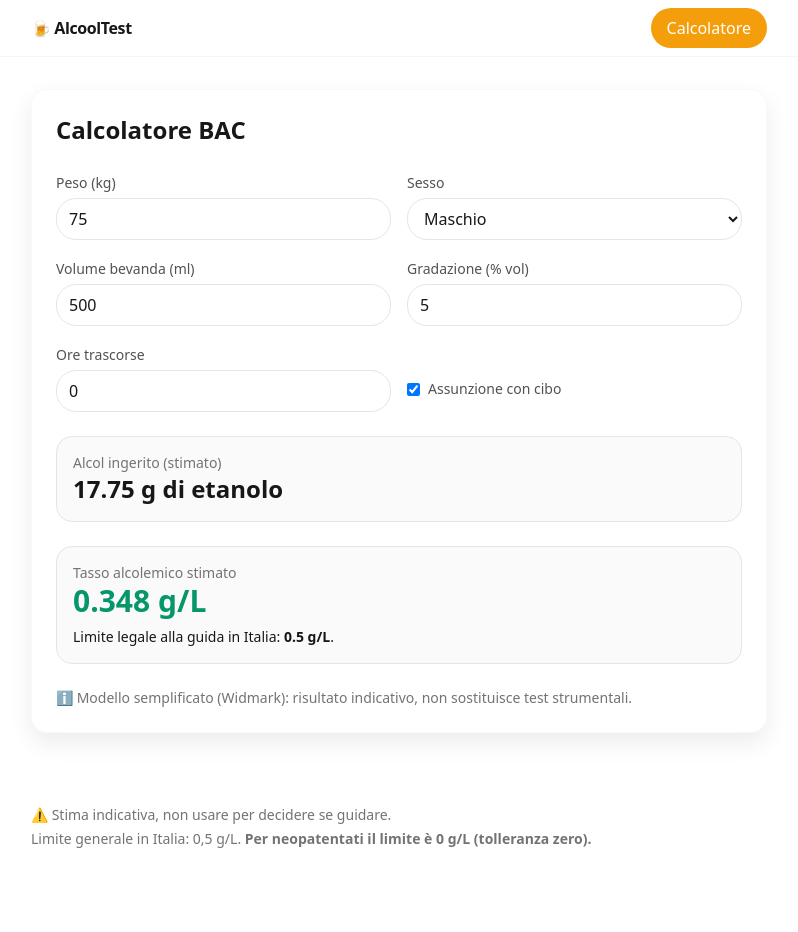
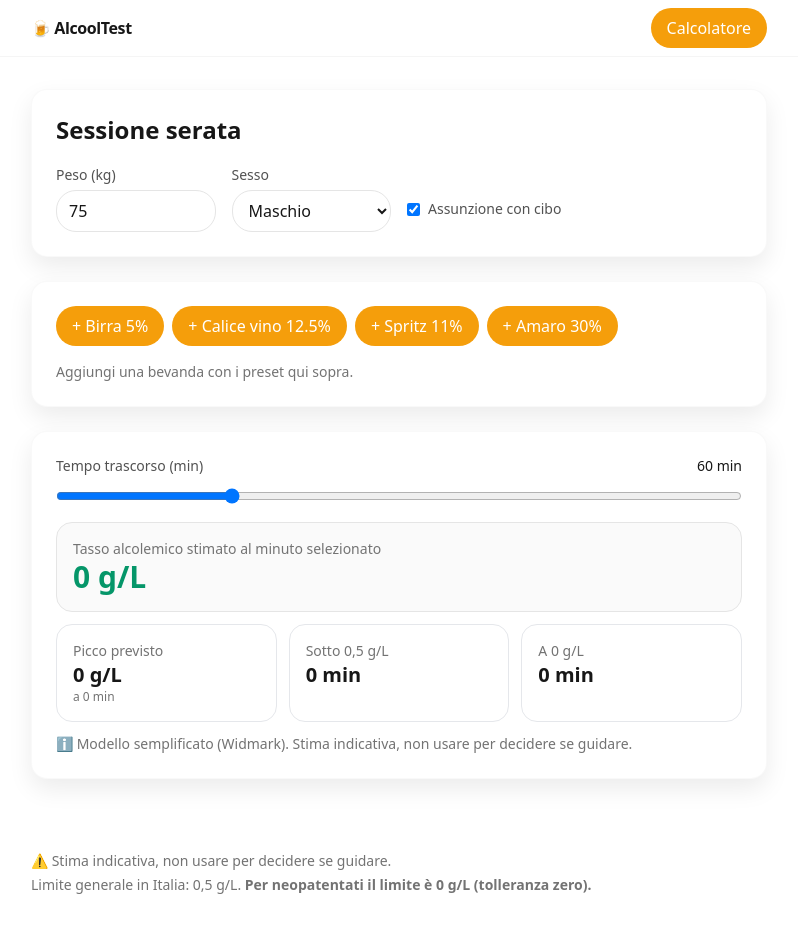
Before and after one commit to PaoloFromBru/AlcoolTest, a Next.js app: page /calc in a window 1280 px wide. Shown: the top 932 px of the page, without its empty margins (241-1039 px from the left). Before the commit the page ends 889 px from the top, so only its background shows below. Built offline with nearby package versions, Linux system fonts and the light colour scheme.

Commit message:
Update page.tsx
Nuovo metodo di calcolo

```diff
--- a/app/calc/page.tsx
+++ b/app/calc/page.tsx
@@ -1,92 +1,213 @@
 "use client";
 
-import { useMemo, useState } from "react";
+import { useEffect, useMemo, useState } from "react";
 
 type Sex = "M" | "F";
+type Drink = { id: string; name: string; volume: number; abv: number; atMin: number };
+
+const PRESETS: Array<Pick<Drink, "name" | "volume" | "abv">> = [
+  { name: "Birra 5%", volume: 330, abv: 5 },
+  { name: "Calice vino 12.5%", volume: 150, abv: 12.5 },
+  { name: "Spritz 11%", volume: 200, abv: 11 },
+  { name: "Amaro 30%", volume: 40, abv: 30 },
+];
+
+function gramsOfAlcohol(volumeMl: number, abvPct: number) {
+  // ml * % * densità etanolo (0.789 g/ml)
+  return volumeMl * (abvPct / 100) * 0.789;
+}
 
 export default function CalcPage() {
-  const [weight, setWeight] = useState(75); // kg
+  const [weight, setWeight] = useState(75);
   const [sex, setSex] = useState<Sex>("M");
-  const [volume, setVolume] = useState(500); // ml
-  const [abv, setAbv] = useState(5); // % vol
-  const [hours, setHours] = useState(0); // since first drink
   const [withFood, setWithFood] = useState(true);
 
-  const result = useMemo(() => {
-    // grams of pure alcohol = ml * (abv/100) * density (0.789 g/ml)
-    const grams = volume * (abv / 100) * 0.789;
+  // timeline: minuti passati dalla prima bevuta
+  const [drinks, setDrinks] = useState<Drink[]>([]);
+  const [minutes, setMinutes] = useState(60); // slider: momento della serata da analizzare
+
+  // beta: eliminazione media 0.15 g/L/ora
+  const BETA = 0.15; // g/L per ora
   const r = sex === "M" ? 0.68 : 0.55;
-    // absorption: simple dampening if with food (approx 10%)
-    const absorbed = grams * (withFood ? 0.9 : 1);
-    // Widmark g/L (approx) – elimination beta 0.15 g/L/h
-    let bac = absorbed / (weight * r) - 0.15 * hours;
-    if (bac < 0) bac = 0;
-    return { grams: +absorbed.toFixed(2), bac: +bac.toFixed(3) };
-  }, [weight, sex, volume, abv, hours, withFood]);
 
-  const legalLimit = 0.5;
+  // persistenza locale
+  useEffect(() => {
+    const saved = localStorage.getItem("alcooltest.session");
+    if (saved) {
+      const parsed = JSON.parse(saved);
+      setWeight(parsed.weight ?? 75);
+      setSex(parsed.sex ?? "M");
+      setWithFood(parsed.withFood ?? true);
+      setDrinks(parsed.drinks ?? []);
+      setMinutes(parsed.minutes ?? 60);
+    }
+  }, []);
+  useEffect(() => {
+    localStorage.setItem(
+      "alcooltest.session",
+      JSON.stringify({ weight, sex, withFood, drinks, minutes })
+    );
+  }, [weight, sex, withFood, drinks, minutes]);
+
+  const addDrink = (d: Pick<Drink, "name" | "volume" | "abv">) => {
+    const id = crypto.randomUUID();
+    // orario: mettiamo di default alla fine della timeline corrente
+    const atMin = drinks.length ? Math.max(...drinks.map(x => x.atMin)) : 0;
+    setDrinks(prev => [...prev, { id, name: d.name, volume: d.volume, abv: d.abv, atMin }]);
+  };
+
+  const updateDrink = (id: string, patch: Partial<Drink>) =>
+    setDrinks(prev => prev.map(d => (d.id === id ? { ...d, ...patch } : d)));
+
+  const removeDrink = (id: string) =>
+    setDrinks(prev => prev.filter(d => d.id !== id));
+
+  const tMaxMin = useMemo(() => (drinks.length ? Math.max(...drinks.map(d => d.atMin)) + 180 : 240), [drinks]); // esplora fino a 3 ore dopo l’ultima
+
+  // BAC in un certo minuto t: somma dei contributi di ogni drink dalla sua "atMin"
+  const bacAtMin = (tMin: number) => {
+    const betaPerMin = BETA / 60;
+    let sum = 0;
+    for (const d of drinks) {
+      if (tMin < d.atMin) continue;
+      const g = gramsOfAlcohol(d.volume, d.abv) * (withFood ? 0.9 : 1); // attenuazione cibo
+      const elapsedMin = tMin - d.atMin;
+      const bac0 = g / (weight * r); // g/L immediatamente dopo assorbimento (sempl.)
+      const bacNow = bac0 - betaPerMin * elapsedMin;
+      if (bacNow > 0) sum += bacNow;
+    }
+    return +sum.toFixed(3);
+  };
+
+  // curva, picco, quando si torna sotto soglie
+  const analysis = useMemo(() => {
+    let peak = { t: 0, bac: 0 };
+    let below05At: number | null = null;
+    let below00At: number | null = null;
+
+    for (let t = 0; t <= tMaxMin; t += 5) {
+      const b = bacAtMin(t);
+      if (b > peak.bac) peak = { t, bac: b };
+      if (below05At === null && b < 0.5) below05At = t;
+      if (below00At === null && b <= 0) below00At = t;
+    }
+    return { peak, below05At, below00At };
+  }, [drinks, tMaxMin, weight, r, withFood]);
+
+  const currentBac = bacAtMin(minutes);
 
   return (
-    <div className="card space-y-6">
-      <h1 className="text-2xl font-bold">Calcolatore BAC</h1>
-
-      <div className="grid grid-cols-1 sm:grid-cols-2 gap-4">
-        <label className="space-y-1">
+    <div className="space-y-6">
+      <div className="card space-y-4">
+        <h1 className="text-2xl font-bold">Sessione serata</h1>
+        <div className="grid grid-cols-1 sm:grid-cols-4 gap-4">
+          <label className="space-y-1 col-span-1">
             <span className="label">Peso (kg)</span>
             <input className="input" type="number" min={30} max={200} value={weight}
               onChange={(e) => setWeight(parseFloat(e.target.value || "0"))} />
           </label>
-
-        <label className="space-y-1">
+          <label className="space-y-1 col-span-1">
             <span className="label">Sesso</span>
             <select className="input" value={sex} onChange={(e) => setSex(e.target.value as Sex)}>
               <option value="M">Maschio</option>
               <option value="F">Femmina</option>
             </select>
           </label>
-
-        <label className="space-y-1">
-          <span className="label">Volume bevanda (ml)</span>
-          <input className="input" type="number" min={50} max={2000} value={volume}
-            onChange={(e) => setVolume(parseFloat(e.target.value || "0"))} />
-        </label>
-
-        <label className="space-y-1">
-          <span className="label">Gradazione (% vol)</span>
-          <input className="input" type="number" step="0.1" min={0} max={80} value={abv}
-            onChange={(e) => setAbv(parseFloat(e.target.value || "0"))} />
-        </label>
-
-        <label className="space-y-1">
-          <span className="label">Ore trascorse</span>
-          <input className="input" type="number" step="0.25" min={0} max={24} value={hours}
-            onChange={(e) => setHours(parseFloat(e.target.value || "0"))} />
-        </label>
-
-        <label className="flex items-center gap-2 pt-6">
+          <label className="flex items-center gap-2 col-span-2 pt-6">
             <input type="checkbox" checked={withFood} onChange={(e) => setWithFood(e.target.checked)} />
             <span className="label">Assunzione con cibo</span>
           </label>
         </div>
-
-      <div className="rounded-2xl border p-4 bg-neutral-50 dark:bg-neutral-900/60 border-neutral-200 dark:border-neutral-800">
-        <p className="text-sm text-neutral-500">Alcol ingerito (stimato)</p>
-        <p className="text-2xl font-semibold">{result.grams} g di etanolo</p>
       </div>
 
+      <div className="card space-y-4">
+        <div className="flex flex-wrap gap-2">
+          {PRESETS.map(p => (
+            <button key={p.name} className="btn" onClick={() => addDrink(p)}>
+              + {p.name}
+            </button>
+          ))}
+        </div>
+
+        <div className="mt-2 space-y-3">
+          {drinks.length === 0 && (
+            <p className="text-sm text-neutral-500">Aggiungi una bevanda con i preset qui sopra.</p>
+          )}
+          {drinks.map((d, idx) => (
+            <div key={d.id} className="grid grid-cols-12 gap-2 items-end border rounded-xl2 p-3">
+              <div className="col-span-4">
+                <span className="label">Nome</span>
+                <input className="input" value={d.name}
+                  onChange={(e) => updateDrink(d.id, { name: e.target.value })} />
+              </div>
+              <div className="col-span-2">
+                <span className="label">Volume (ml)</span>
+                <input className="input" type="number" min={20} value={d.volume}
+                  onChange={(e) => updateDrink(d.id, { volume: parseFloat(e.target.value || "0") })} />
+              </div>
+              <div className="col-span-2">
+                <span className="label">% vol</span>
+                <input className="input" type="number" step="0.1" min={0} value={d.abv}
+                  onChange={(e) => updateDrink(d.id, { abv: parseFloat(e.target.value || "0") })} />
+              </div>
+              <div className="col-span-3">
+                <span className="label">Orario (min da inizio)</span>
+                <input className="input" type="number" min={0} value={d.atMin}
+                  onChange={(e) => updateDrink(d.id, { atMin: parseFloat(e.target.value || "0") })} />
+              </div>
+              <div className="col-span-1">
+                <button className="btn" onClick={() => removeDrink(d.id)}>✕</button>
+              </div>
+            </div>
+          ))}
+        </div>
+      </div>
+
+      <div className="card space-y-3">
+        <div className="flex items-center justify-between">
+          <span className="label">Tempo trascorso (min)</span>
+          <span className="text-sm">{minutes} min</span>
+        </div>
+        <input type="range" min={0} max={tMaxMin} step={5} value={minutes}
+          onChange={(e) => setMinutes(parseInt(e.target.value, 10))} className="w-full" />
         <div className="rounded-2xl border p-4 bg-neutral-50 dark:bg-neutral-900/60 border-neutral-200 dark:border-neutral-800">
-        <p className="text-sm text-neutral-500">Tasso alcolemico stimato</p>
-        <p className={`text-3xl font-bold ${result.bac >= legalLimit ? "text-red-600" : "text-emerald-600"}`}>
-          {result.bac} g/L
+          <p className="text-sm text-neutral-500">Tasso alcolemico stimato al minuto selezionato</p>
+          <p className={`text-3xl font-bold ${currentBac >= 0.5 ? "text-red-600" : "text-emerald-600"}`}>
+            {currentBac} g/L
           </p>
-        <p className="mt-2 text-sm">
-          Limite legale alla guida in Italia: <strong>{legalLimit} g/L</strong>.
+          {currentBac > 0 && (
+            <div className="mt-3 rounded-2xl border p-4 bg-red-50 dark:bg-red-900/20 border-red-200 dark:border-red-700">
+              <p className="text-sm font-semibold text-red-700 dark:text-red-300">
+                Neopatentati: limite 0 g/L (tolleranza zero).
               </p>
+            </div>
+          )}
+        </div>
+
+        <div className="grid grid-cols-1 sm:grid-cols-3 gap-3">
+          <div className="rounded-2xl border p-4">
+            <p className="text-sm text-neutral-500">Picco previsto</p>
+            <p className="text-xl font-semibold">{analysis.peak.bac} g/L</p>
+            <p className="text-xs text-neutral-500">a {analysis.peak.t} min</p>
+          </div>
+          <div className="rounded-2xl border p-4">
+            <p className="text-sm text-neutral-500">Sotto 0,5 g/L</p>
+            <p className="text-xl font-semibold">
+              {analysis.below05At !== null ? `${analysis.below05At} min` : "—"}
+            </p>
+          </div>
+          <div className="rounded-2xl border p-4">
+            <p className="text-sm text-neutral-500">A 0 g/L</p>
+            <p className="text-xl font-semibold">
+              {analysis.below00At !== null ? `${analysis.below00At} min` : "—"}
+            </p>
+          </div>
         </div>
 
         <p className="text-sm text-neutral-500">
-        ℹ️ Modello semplificato (Widmark): risultato indicativo, non sostituisce test strumentali.
+          ℹ️ Modello semplificato (Widmark). Stima indicativa, non usare per decidere se guidare.
         </p>
+      </div>
     </div>
   );
 }
```
Lines whose indentation alone changed are shown as unchanged.
